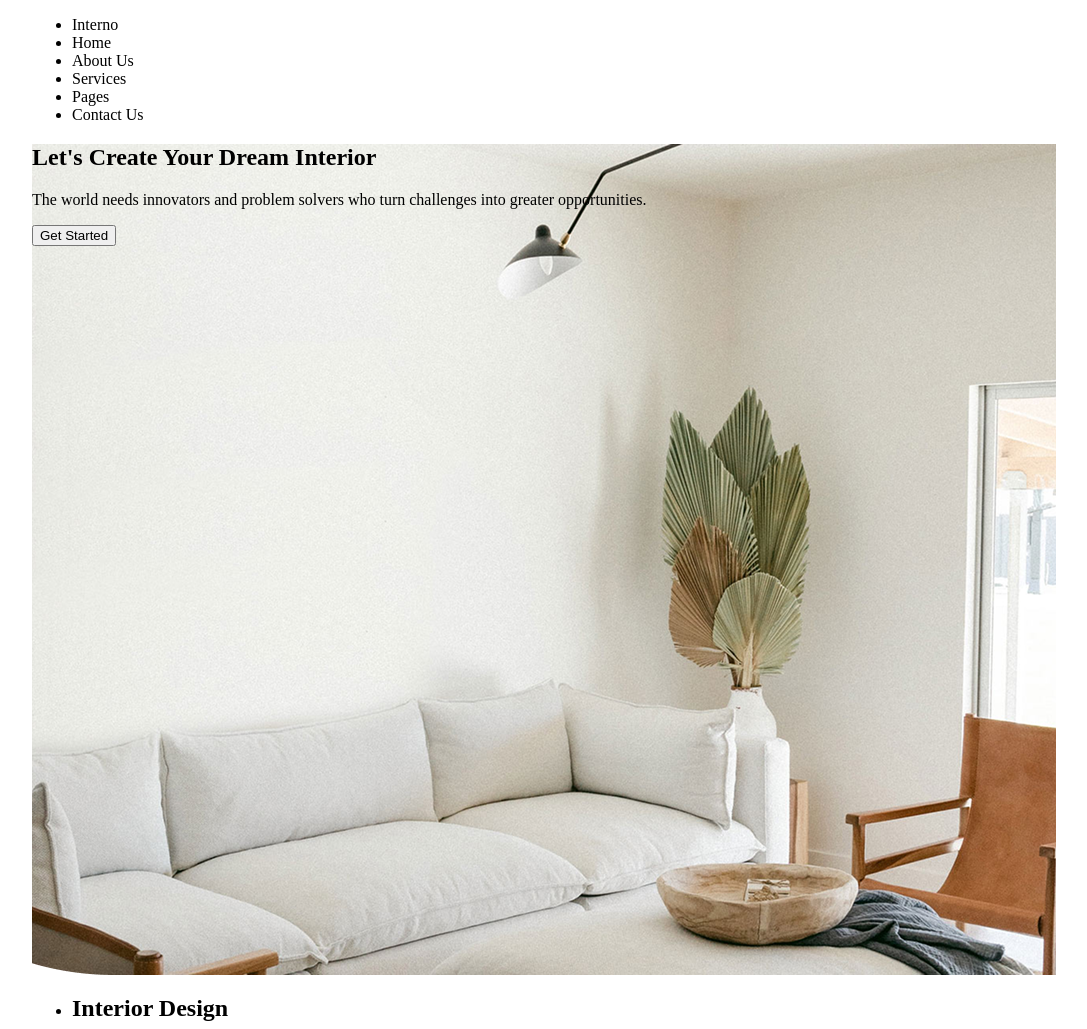
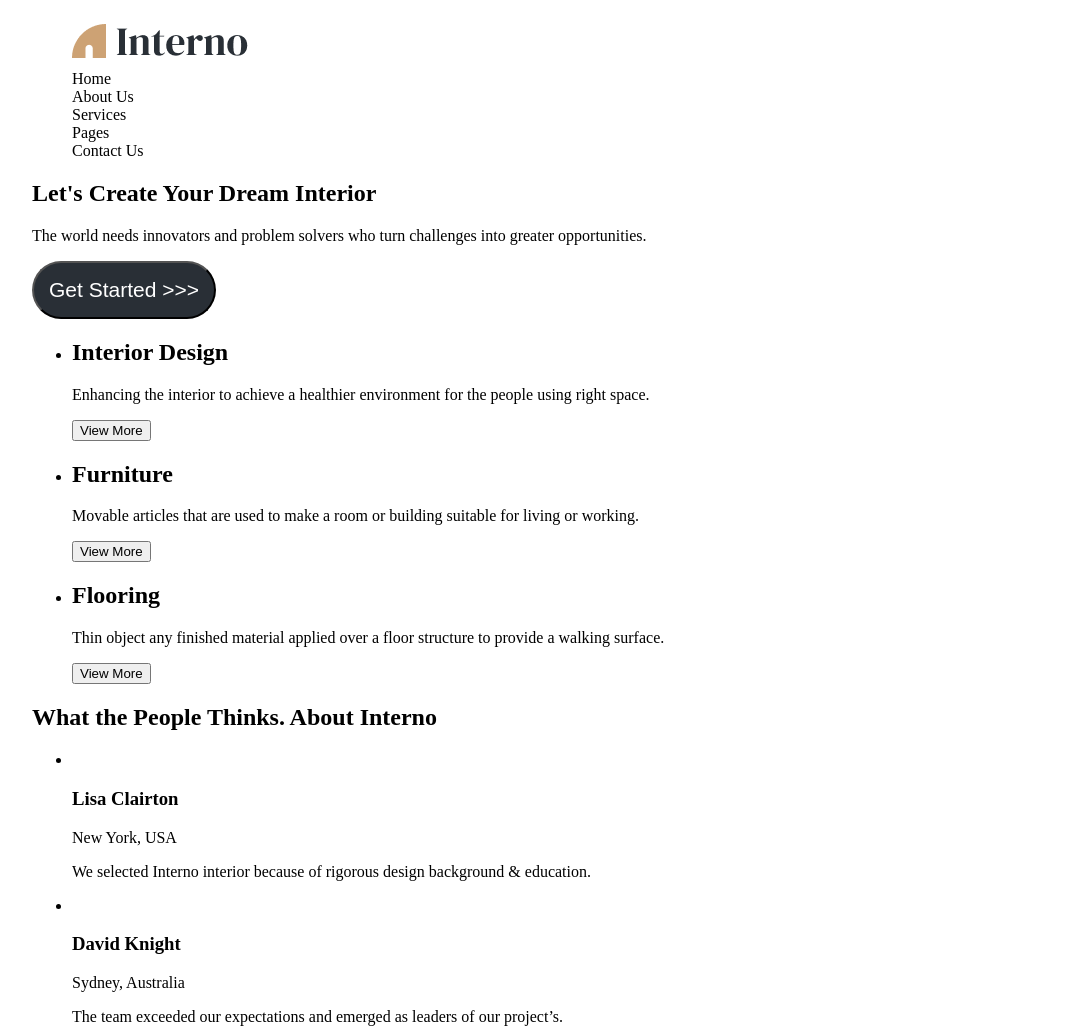
Before and after one commit to Dikhtiar-Tania96/Interno, a plain HTML site: page index.html in a window 1280 px wide. Shown: the top 1029 px of the page, without its empty margins (96-1183 px from the left). Drawn offline with Linux system fonts and the light colour scheme.

Commit message:
add new code NOW

```diff
--- a/index.html
+++ b/index.html
@@ -4,12 +4,20 @@
     <meta charset="UTF-8" />
     <meta name="viewport" content="width=device-width, initial-scale=1.0" />
     <title>Interno</title>
+
+    <link rel="preconnect" href="https://fonts.googleapis.com" />
+    <link rel="preconnect" href="https://fonts.gstatic.com" crossorigin />
+    <link
+      href="https://fonts.googleapis.com/css2?family=DM+Serif+Display:ital@0;1&family=Jost:ital,wght@0,100..900;1,100..900&display=swap"
+      rel="stylesheet"
+    />
+
     <link rel="stylesheet" href="./style/style.css" />
   </head>
   <body>
     <header class="container">
-      <ul>
-        <li>Interno</li>
+      <ul class="header_list">
+        <li><img src="./image/Interno_img.png" alt="interno_img" /></li>
         <li>Home</li>
         <li>About Us</li>
         <li>Services</li>
@@ -18,31 +26,29 @@
       </ul>
     </header>
     <main>
-      <div class="container">
-        <section class="main-section">
+        <section class="container">
           <h1>Let's Create Your Dream Interior</h1>
           <p>
             The world needs innovators and problem solvers who turn challenges
             into greater opportunities.
           </p>
-          <button>Get Started</button>
+          <button class="button_main">Get Started >>></button>
         </section>
-      </div>
         <section class="container">
           <ul>
             <li>
               <h2>Interior Design</h2>
               <p>
-              Enhancing the interior to achieve a healthier environment for the
-              people using right space.
+                Enhancing the interior to achieve a healthier environment for
+                the people using right space.
               </p>
               <button>View More</button>
             </li>
             <li>
               <h2>Furniture</h2>
               <p>
-              Movable articles that are used to make a room or building suitable
-              for living or working.
+                Movable articles that are used to make a room or building
+                suitable for living or working.
               </p>
               <button>View More</button>
             </li>
@@ -64,8 +70,8 @@
               <h3>Lisa Clairton</h3>
               <p>New York, USA</p>
               <p>
-              We selected Interno interior because of rigorous design background
-              & education.
+                We selected Interno interior because of rigorous design
+                background & education.
               </p>
             </li>
             <li>
@@ -87,6 +93,7 @@
               </p>
             </li>
           </ul>
+          </div>
         </section>
         <section class="container">
           <ul>
@@ -163,7 +170,7 @@
           </li>
         </ul>
       </section>
-      <section>
+      <section class="container">
         <h2>Wanna join the interno?</h2>
         <p>Contact Us & Get a Free Consultation</p>
         <button>Connect With us -></button>
@@ -171,7 +178,7 @@
     </main>
     <footer>
       <section>
-        <h2>Interno</h2>
+        <img src="./image/Interno_img.png" alt="Interno_img" />
         <p>
           We are the leading architect and interior design firm in the world.
         </p>
--- a/style/style.css
+++ b/style/style.css
@@ -1,12 +1,37 @@
-.container{
+:root {
+  --color-main: #292f36;
+  --color-two: #4d5053;
+  --color-yellow: #cda274;
+
+  --bg-color: #f4f0ec;
+  --bg-white: #ffffff;
+}
+
+.container {
   max-width: 1200px;
   padding-left: 120px;
   padding-right: 120px;
 }
 
-.main-section{
+.header_list {
+  list-style: none;
+}
+
+.main-section {
   background-image: url(/image/IMAGE_logo.png);
   background-position: center;
   /* width: 1440px; */
   height: 831px;
 }
+
+.button_main {
+  background-color: var(--color-main);
+  color: var(--bg-white);
+  font-size: 21px;
+  padding: 15px;
+  border-radius: 30px;
+}
+
+.section_card {
+  background-color: var(--bg-color);
+}
```
Also changed, not shown: image/Interno_img.png (added), image/phone.png (added). Lines whose indentation alone changed are shown as unchanged.
